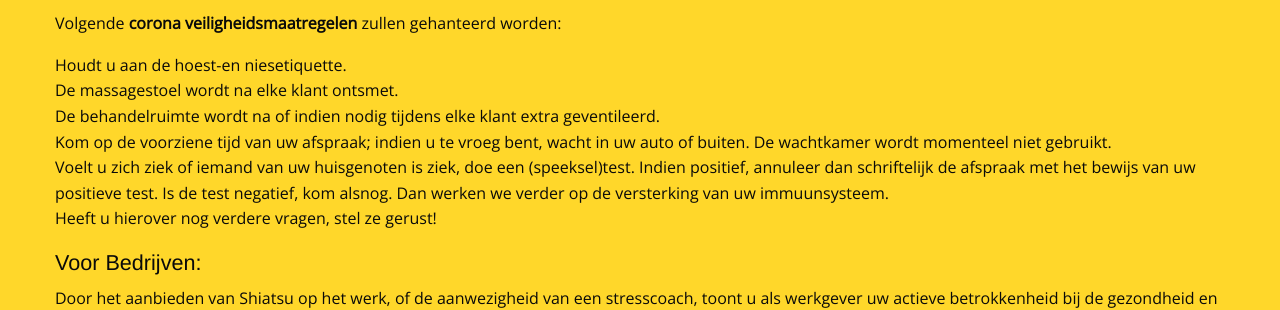
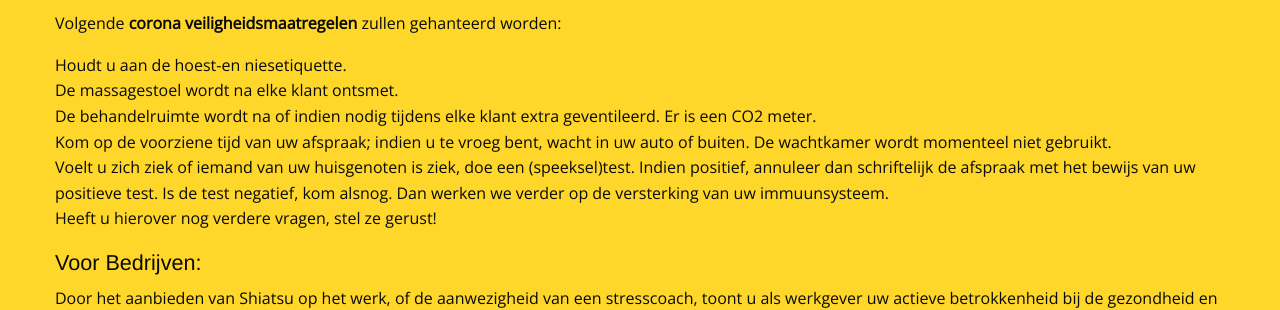
Before and after one commit to manopura/manopura.github.io, a Jekyll site: the page built from praktisch.md, in a window 1280 px wide and 900 px high, scrolled down 1731 px. Shown: the part 181-491 px from the top of the window. Built offline with Jekyll 4.4.1, drawn with Linux system fonts in a browser that asks for light colours; nearby versions of some CDN libraries; our own code applies the rules of GitHub Pages for plain Markdown files.

Commit message:
Update praktisch.md

```diff
--- a/praktisch.md
+++ b/praktisch.md
@@ -66,7 +66,7 @@ Volgende **corona veiligheidsmaatregelen** zullen gehanteerd worden:
 
 Houdt u aan de hoest-en niesetiquette.
 De massagestoel wordt na elke klant ontsmet.
-De behandelruimte wordt na of indien nodig tijdens elke klant extra geventileerd.
+De behandelruimte wordt na of indien nodig tijdens elke klant extra geventileerd. Er is een CO2 meter.
 Kom op de voorziene tijd van uw afspraak; indien u te vroeg bent, wacht in uw auto of buiten. De wachtkamer wordt momenteel niet gebruikt.
 Voelt u zich ziek of iemand van uw huisgenoten is ziek, doe een (speeksel)test. Indien positief, annuleer dan schriftelijk de afspraak met het bewijs van uw positieve test. Is de test negatief, kom alsnog. Dan werken we verder op de versterking van uw immuunsysteem.
 Heeft u hierover nog verdere vragen, stel ze gerust!
```
